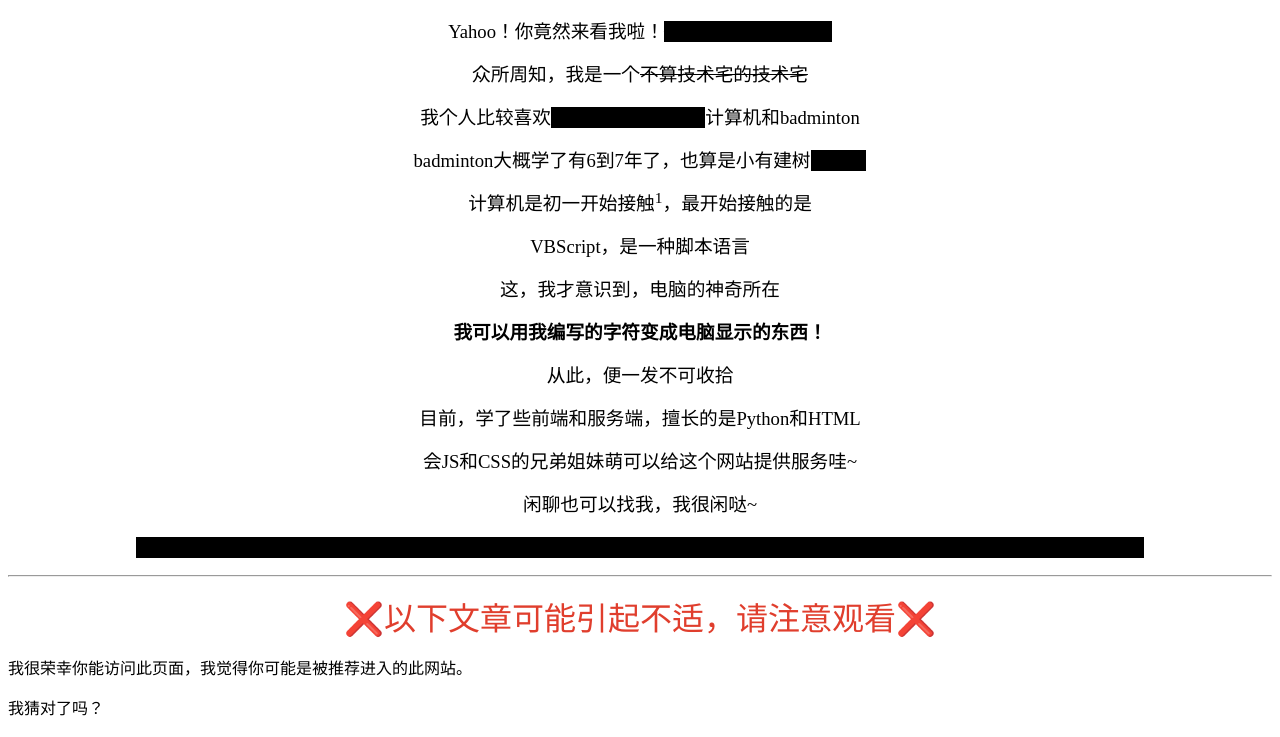
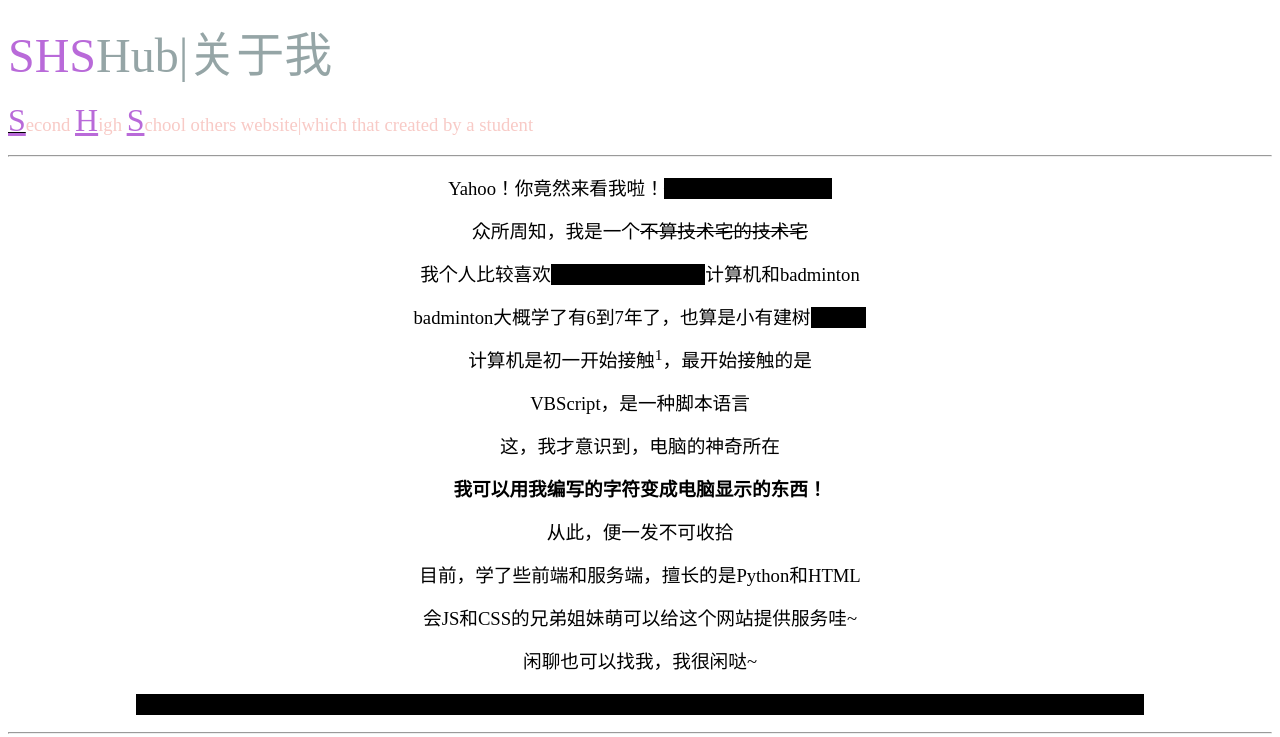
Before and after one commit to shstoyou/aboutme, a plain HTML site: page index.html in a window 1280 px wide. Shown: the top 737 px of the page. Drawn offline with Linux system fonts and the light colour scheme.

Commit message:
Update index.html

```diff
--- a/index.html
+++ b/index.html
@@ -7,7 +7,10 @@
         <meta name='description' content='一个由二中人作出的网站'>
     </head>
 <body>
- <p style="text-align: center;"><span style="font-size: 14pt;">Yahoo！你竟然来看我啦！<span style="text-decoration: line-through; background-color: #000000;">（你是不是暗恋我）</span></span></p>
+<p><span style="font-size: 36pt;"><span style="color: #b96ad9;">SHS</span><span style="color: #95a5a6;">Hub|关于我</span></span></p>
+<p><span style="font-size: 14pt;"><span style="text-decoration: underline;"><span style="font-size: 24pt; color: #b96ad9; text-decoration: underline;">S</span></span><span style="color: #f8cac6;">econd <span style="text-decoration: underline; font-size: 24pt; color: #b96ad9;">H</span>igh <span style="text-decoration: underline; font-size: 24pt; color: #b96ad9;">S</span>chool others website|which that created by a student</span></span></p>
+<hr />
+<p style="text-align: center;"><span style="font-size: 14pt;">Yahoo！你竟然来看我啦！<span style="text-decoration: line-through; background-color: #000000;">（你是不是暗恋我）</span></span></p>
 <p style="text-align: center;"><span style="font-size: 14pt;">众所周知，我是一个<span style="text-decoration: line-through;">不算技术宅的技术宅</span></span></p>
 <p style="text-align: center;"><span style="font-size: 14pt;">我个人比较喜欢<span style="background-color: #000000;">唱，跳，rap，篮球</span>计算机和badminton</span></p>
 <p style="text-align: center;"><span style="font-size: 14pt;">badminton大概学了有6到7年了，也算是小有建树<span style="background-color: #000000;">是么？</span></span></p>
```
